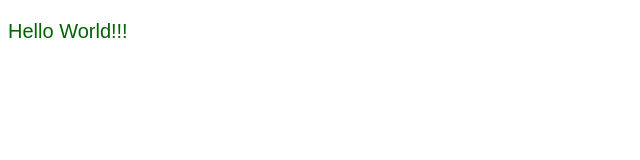
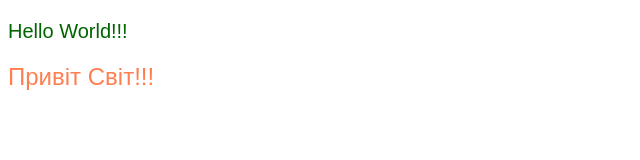
Before and after one commit to Nick19571101/myJavaScriptCourse, a plain HTML site: page index.html in a window 1280 px wide. Shown: the whole page, without its empty margins (0-640 px from the left). Drawn offline with Linux system fonts and the light colour scheme; a web font is replaced by a local one.

Commit message:
next change

```diff
--- a/index.html
+++ b/index.html
@@ -11,6 +11,7 @@
 
 <body>
 	<p>Hello World!!!</p>
+	<span>Привіт Світ!!!</span>
 </body>
 
 </html>
--- a/style.css
+++ b/style.css
@@ -3,3 +3,8 @@ body {
 	color: darkgreen;
 	font-size: 20px;
 }
+
+span {
+	color: coral;
+	font-size: 1.5rem;
+}
```
